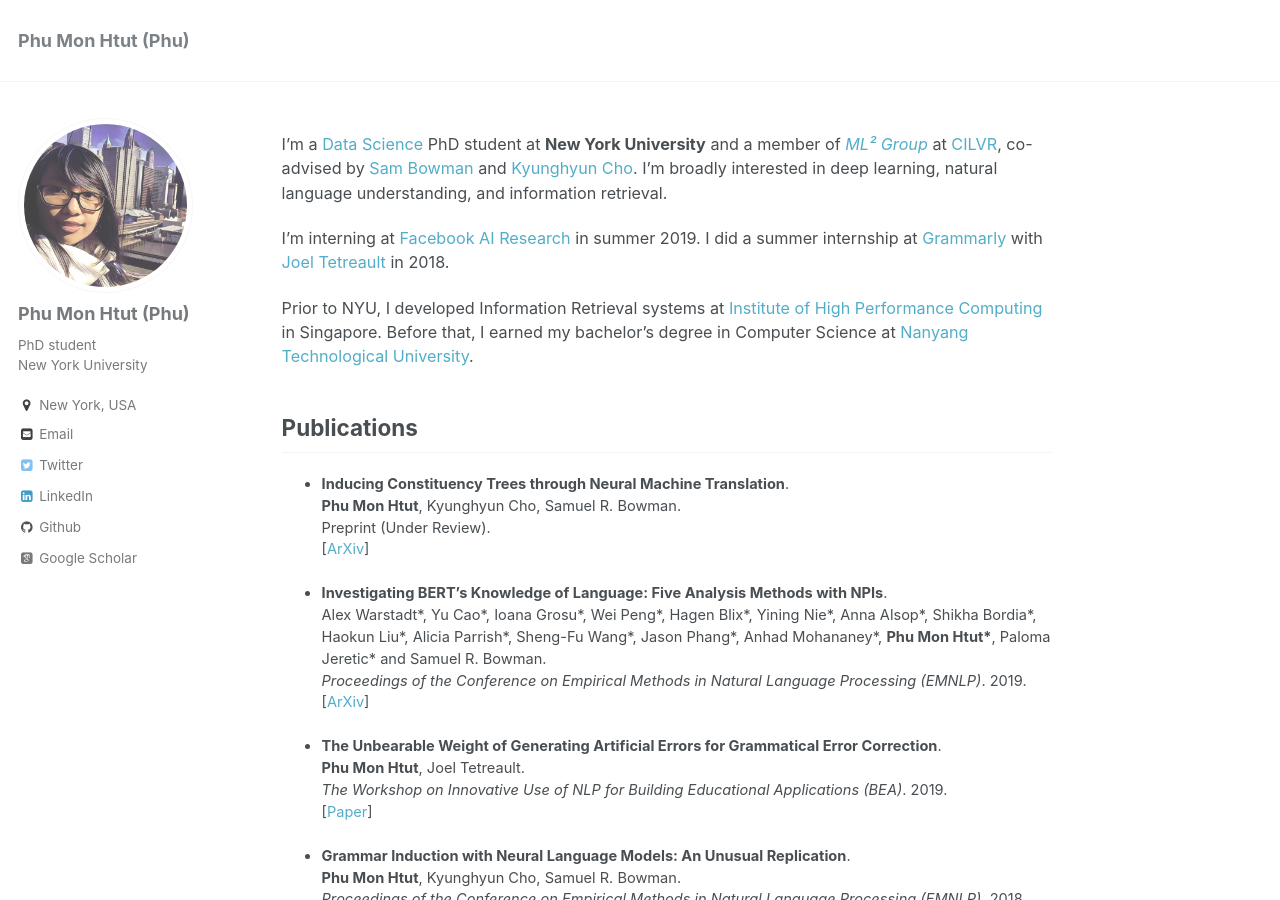
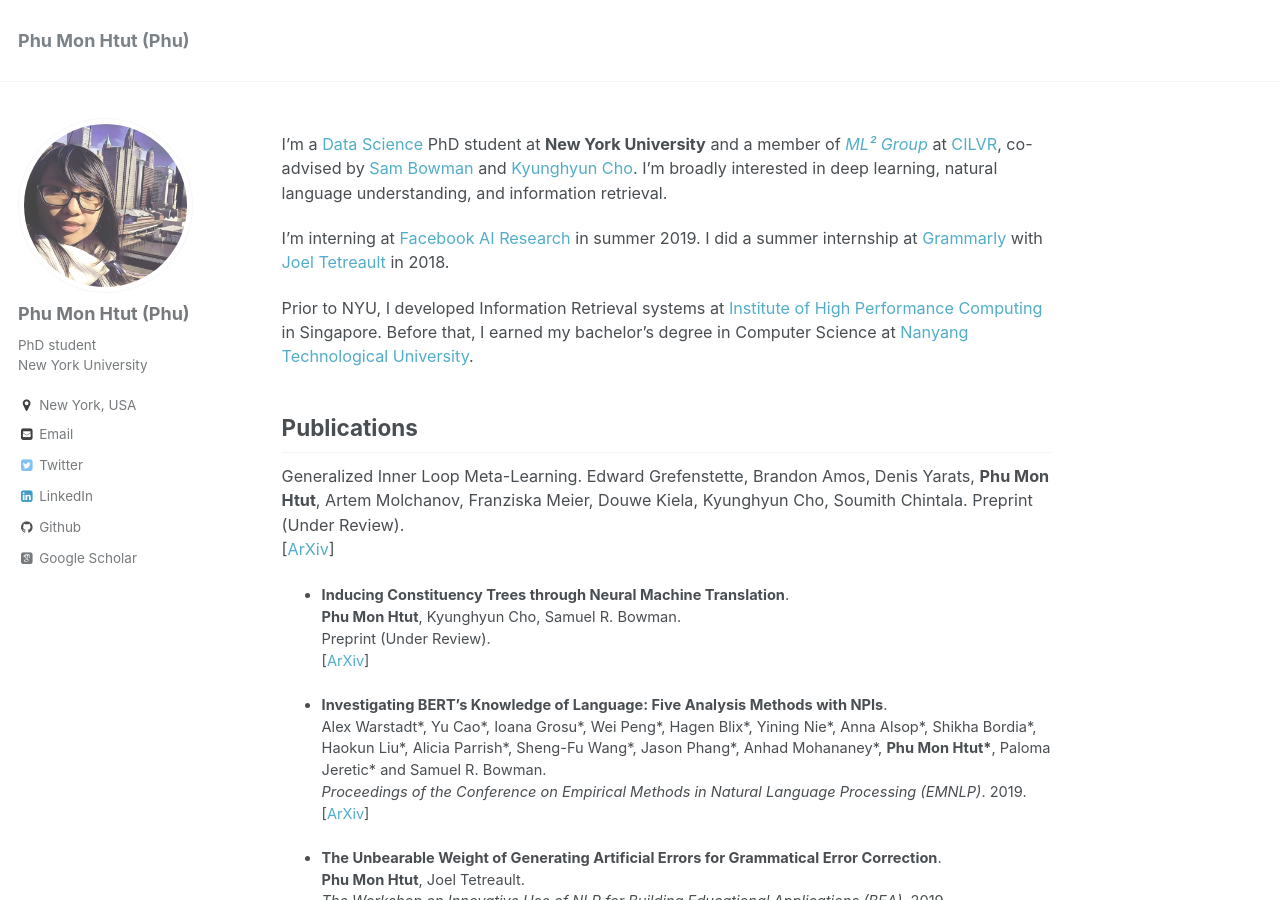
Before and after one commit to phu-pmh/phu-pmh.github.io, a Jekyll site: the page built from _pages/about.md, in a window 1280 px wide and 900 px high. Built offline with Jekyll 4.4.1, drawn with Linux system fonts in a browser that asks for light colours; some web fonts are replaced.

Commit message:
Update about.md

```diff
--- a/_pages/about.md
+++ b/_pages/about.md
@@ -18,6 +18,11 @@
 
 Publications
 ------
+Generalized Inner Loop Meta-Learning.
+Edward Grefenstette, Brandon Amos, Denis Yarats, __Phu Mon Htut__, Artem Molchanov, Franziska Meier, Douwe Kiela, Kyunghyun Cho, Soumith Chintala.
+ Preprint (Under Review).
+ [[ArXiv](https://arxiv.org/abs/1910.01727)]
+
 * **Inducing Constituency Trees through Neural Machine Translation**.
   __Phu Mon Htut__, Kyunghyun Cho, Samuel R. Bowman.
   Preprint (Under Review).
```
